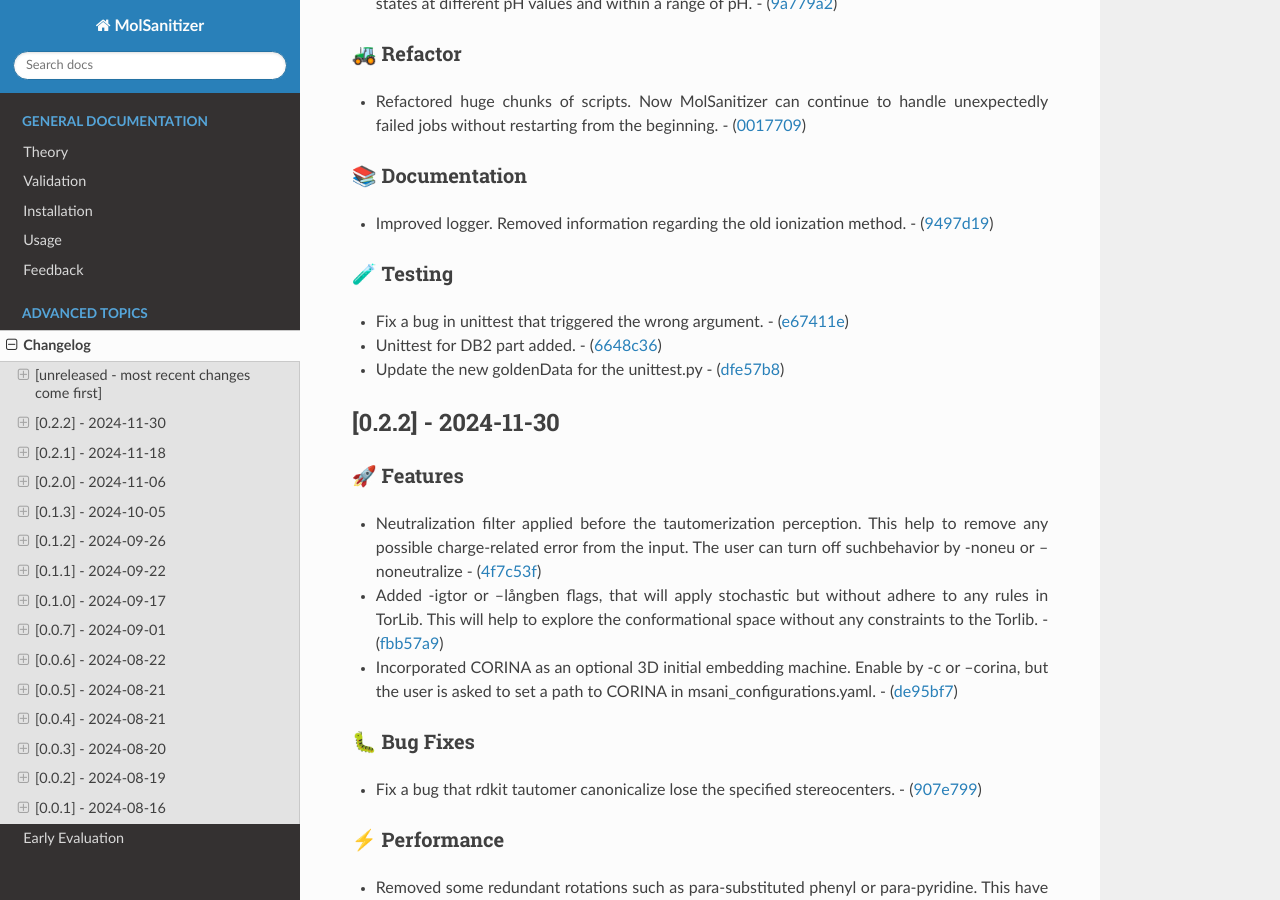
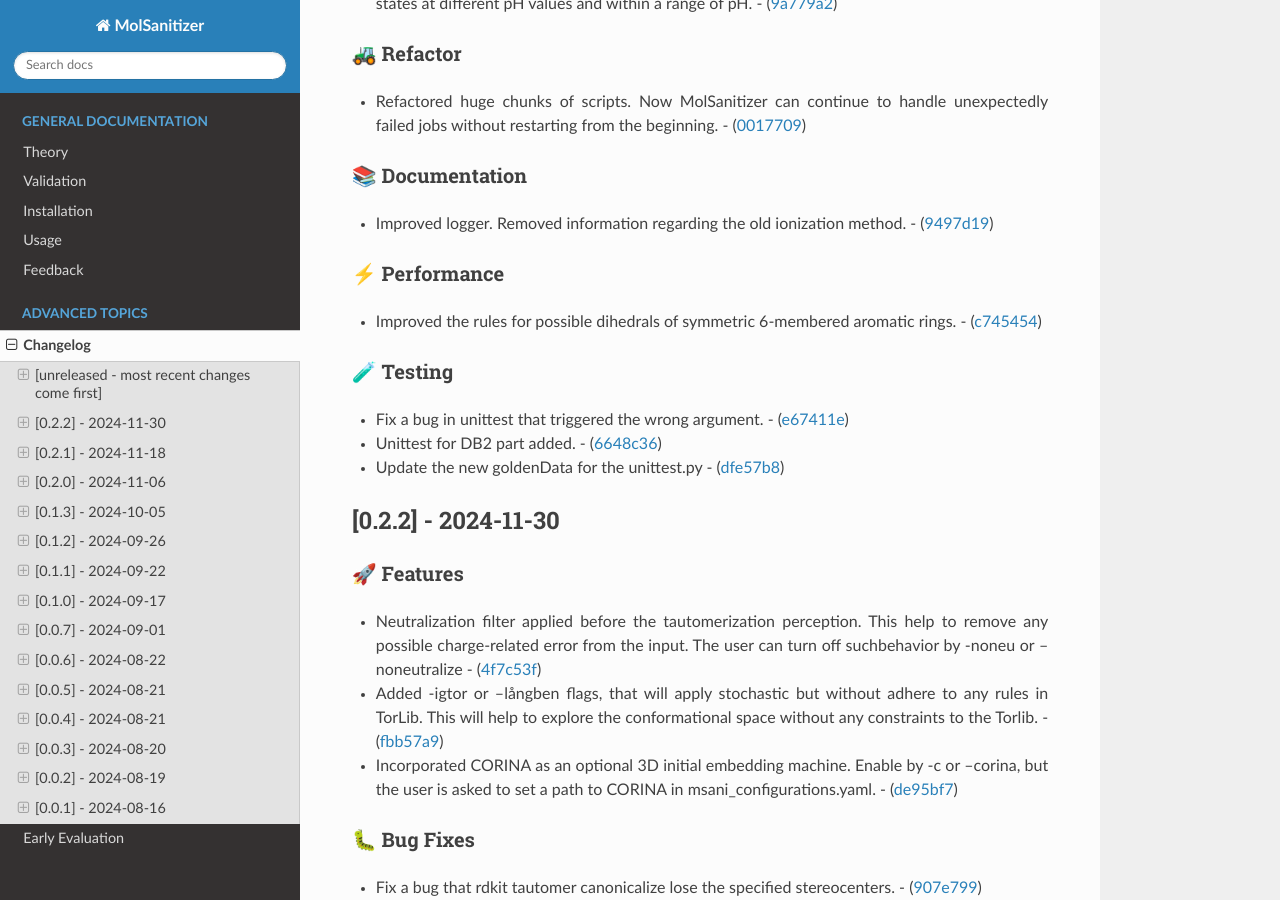
Before and after one commit to phonglam3103/msani-readthedocs, a Sphinx documentation site: the page built from docs/source/changes.rst, in a window 1280 px wide and 900 px high, scrolled down 586 px. Built offline with Sphinx 7.4.7 and the Read the Docs theme 3.1.0, drawn with Linux system fonts in a browser that asks for light colours; formulas are drawn with MathJax 3.

Commit message:
Update changes.rst from the software repository

```diff
--- a/docs/source/changes.rst
+++ b/docs/source/changes.rst
@@ -44,6 +44,13 @@ All notable changes to this project will be documented in this file.
    method. -
    (`9497d19 <https://github.com/Isra3l/MolSanitizer/commit/9497d19224f416690974b99022d05d7caa31fbe7>`__)
 
+⚡ Performance
+~~~~~~~~~~~~~
+
+-  Improved the rules for possible dihedrals of symmetric 6-membered
+   aromatic rings. -
+   (`c745454 <https://github.com/Isra3l/MolSanitizer/commit/c745454c8c7093f5389ecde4b883f15bc2e22c3e>`__)
+
 🧪 Testing
 ~~~~~~~~~
 
@@ -81,6 +88,8 @@ All notable changes to this project will be documented in this file.
 -  Fix a bug that rdkit tautomer canonicalize lose the specified
    stereocenters. -
    (`907e799 <https://github.com/Isra3l/MolSanitizer/commit/907e7994bb15de84401d6b06fae3f1b970d11d47>`__)
+
+.. _performance-1:
 
 ⚡ Performance
 ~~~~~~~~~~~~~
```
Also changed, not shown: other parts of docs/source/changes.rst (+3 -3 lines).
